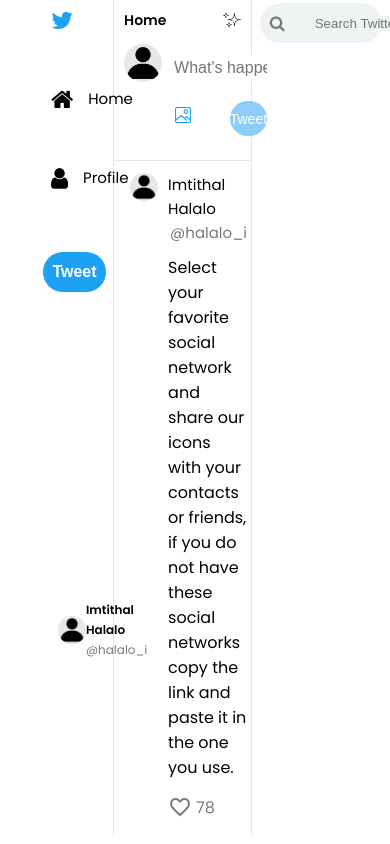
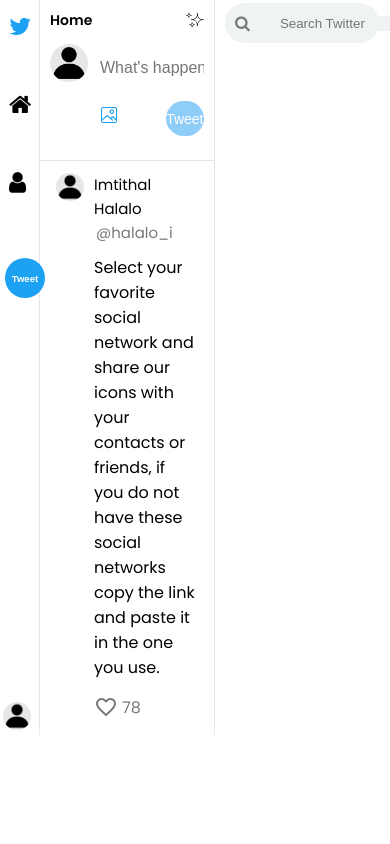
Before and after one commit to imtithalhalalo/twitter-clone, a PHP site: page /feed.html in a window 390 px wide; the page is wider, and only the part inside the window is pictured. Run offline with PHP 8.4, Linux system fonts and the light colour scheme.

Commit message:
Adding responsiveness to the feed page header

```diff
--- a/frontend/css/style.css
+++ b/frontend/css/style.css
@@ -478,6 +478,45 @@ select {
     padding-left: 100px;
     padding-right: 110px;
   }
+  /* Feed Page */
+  .header {
+    width: 10%;
+    padding: 10px 5px;
+  }
+
+  .main {
+    margin-left: 10%;
+    width: 90%;
+  }
+  .header span {
+    display: none;
+  }
+
+  .header .tweet-button {
+    width: 40px;
+    border-radius: 50%;
+    font-size: 0.6rem;
+  }
+
+  .header .main-account {
+    display: flex;
+    justify-content: center;
+  }
+
+  .header .main-account i {
+    display: none;
+  }
+
+  .nav-links a {
+    display: flex;
+    align-items: center;
+    padding: 4px 4px 4px 4px;
+    font-size: 15px;
+    width: fit-content;
+  }
+  .nav-links a i {
+    margin-right: 0;
+  }
 }
 
 @media only screen and (max-width: 800px) {
```
